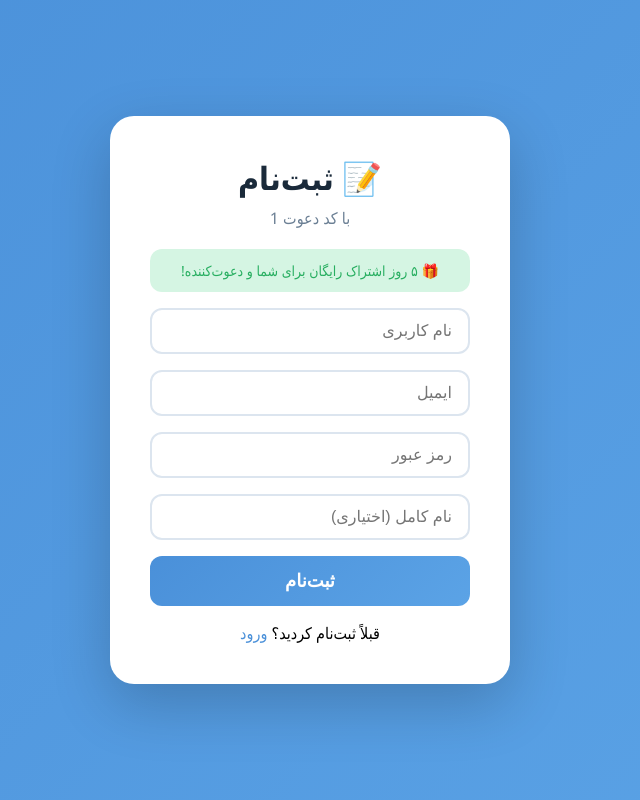
After one commit to z4219751-wq/my_planner, a Flask app: page /signup_with_invite/1 in a window 1280 px wide. The commit adds this page. Shown: the whole page, without its empty margins (330-970 px from the left). Run offline with Flask 3, Linux system fonts and the light colour scheme.

Commit message:
add invite and meditation templates

```diff
--- /dev/null
+++ b/templates/signup_invite.html
@@ -0,0 +1,76 @@
+<!DOCTYPE html>
+<html dir="rtl" lang="fa">
+<head>
+    <meta charset="UTF-8">
+    <meta name="viewport" content="width=device-width, initial-scale=1.0">
+    <title>ثبت‌نام با کد دعوت | My Planner</title>
+    <style>
+        * { margin: 0; padding: 0; box-sizing: border-box; }
+        body {
+            font-family: 'Segoe UI', Tahoma, Geneva, Verdana, sans-serif;
+            background: linear-gradient(135deg, #4A90D9 0%, #5BA3E6 100%);
+            min-height: 100vh;
+            display: flex;
+            justify-content: center;
+            align-items: center;
+        }
+        .container {
+            background: white;
+            padding: 40px;
+            border-radius: 24px;
+            box-shadow: 0 20px 60px rgba(0,0,0,0.2);
+            width: 100%;
+            max-width: 400px;
+        }
+        h1 { text-align: center; margin-bottom: 8px; color: #1a2a3a; }
+        .sub { text-align: center; color: #6b7f94; margin-bottom: 20px; }
+        input {
+            width: 100%;
+            padding: 12px 16px;
+            margin-bottom: 16px;
+            border: 2px solid #dce5ef;
+            border-radius: 12px;
+            font-size: 16px;
+        }
+        input:focus { outline: none; border-color: #4A90D9; }
+        button {
+            width: 100%;
+            padding: 14px;
+            background: linear-gradient(135deg, #4A90D9, #5BA3E6);
+            color: white;
+            border: none;
+            border-radius: 12px;
+            font-size: 18px;
+            font-weight: 600;
+            cursor: pointer;
+        }
+        button:hover { opacity: 0.9; }
+        .notice {
+            background: #d5f5e3;
+            padding: 12px;
+            border-radius: 12px;
+            margin-bottom: 16px;
+            text-align: center;
+            color: #27AE60;
+            font-size: 14px;
+        }
+        .link { text-align: center; margin-top: 16px; }
+        .link a { color: #4A90D9; text-decoration: none; }
+    </style>
+</head>
+<body>
+    <div class="container">
+        <h1>📝 ثبت‌نام</h1>
+        <p class="sub">با کد دعوت {{ invite_code }}</p>
+        <div class="notice">🎁 ۵ روز اشتراک رایگان برای شما و دعوت‌کننده!</div>
+        <form method="POST">
+            <input type="text" name="username" placeholder="نام کاربری" required>
+            <input type="email" name="email" placeholder="ایمیل" required>
+            <input type="password" name="password" placeholder="رمز عبور" required>
+            <input type="text" name="full_name" placeholder="نام کامل (اختیاری)">
+            <button type="submit">ثبت‌نام</button>
+        </form>
+        <div class="link">قبلاً ثبت‌نام کردید؟ <a href="/login">ورود</a></div>
+    </div>
+</body>
+</html>
```
Also changed, not shown: templates/invite.html (+35 -68 lines), templates/meditation.html (+34 -6 lines).
